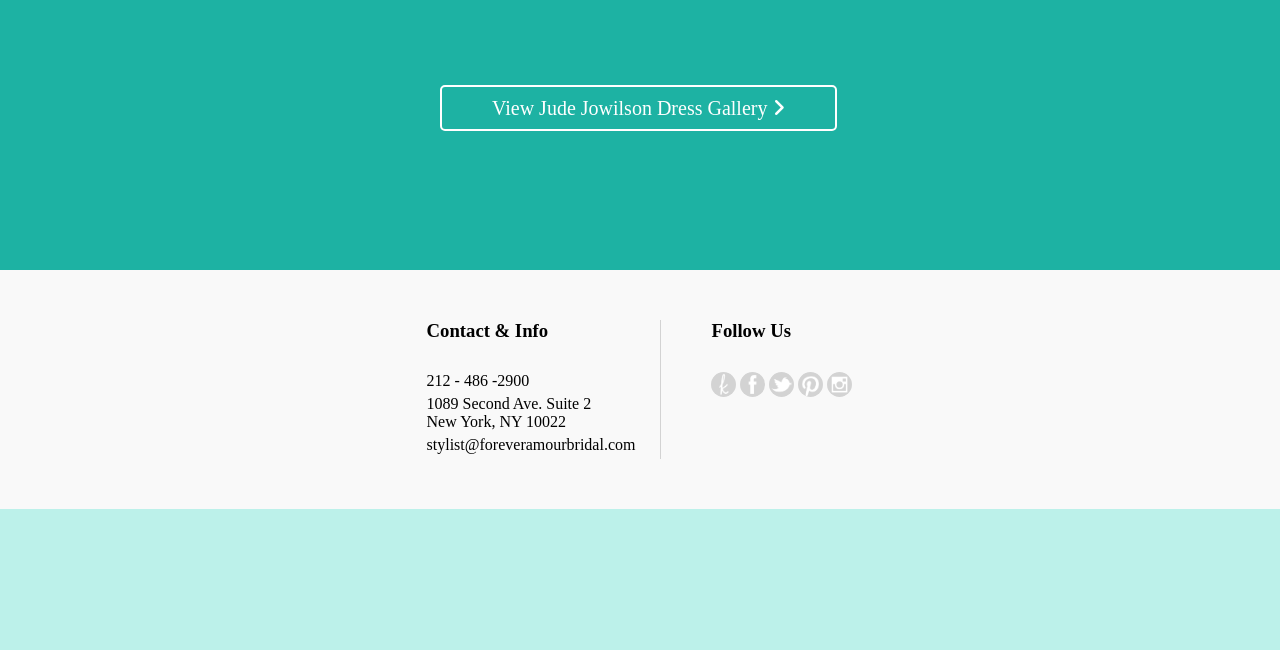
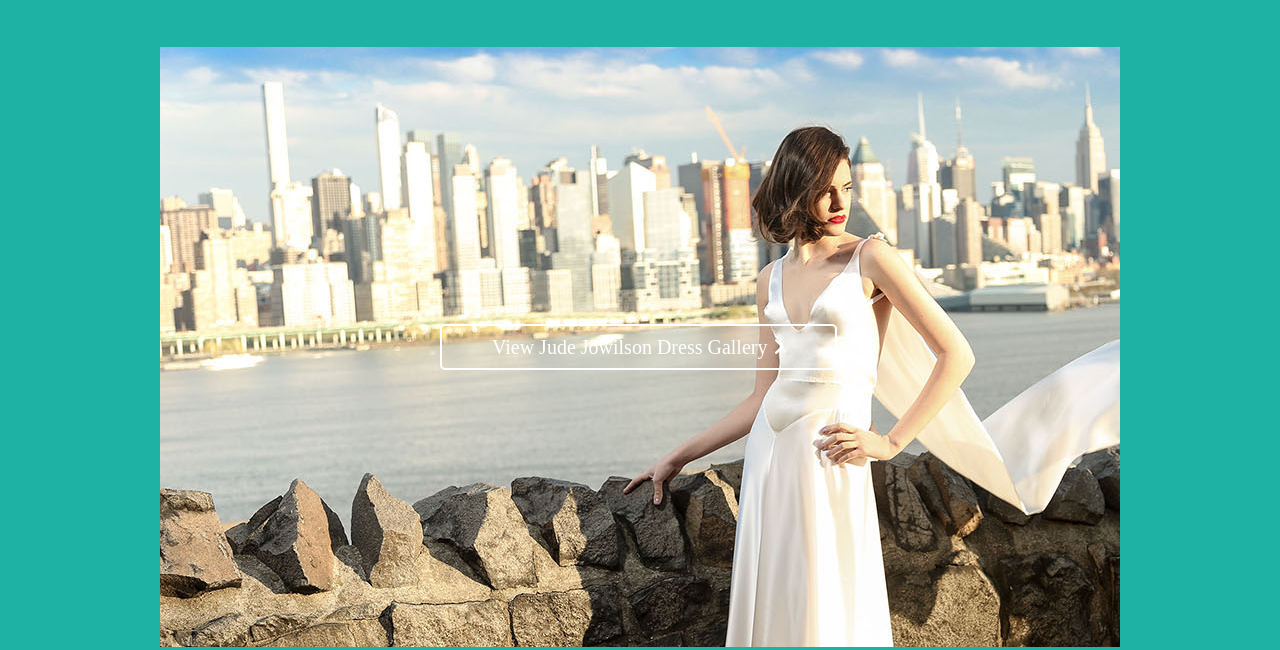
Before and after one commit to johnlovespi/foreveramourbridalNewSite, a plain HTML site: page custom.html in a window 1280 px wide. Shown: the part 1378-2028 px from the top of the page. Before the commit the page ends 1887 px from the top, so only its background shows below. Drawn offline with nearby package versions, Linux system fonts and the light colour scheme.

Commit message:
custon.html added background img to end of page

```diff
--- a/CSS/newCustomcss.css
+++ b/CSS/newCustomcss.css
@@ -166,21 +166,6 @@ h1, h2, h3, h4, h5, h6 {
 	margin-top: 70px;
 }
 
-.viewMore a {
-	font-size: 20px;
-	color: white;
-	border: 2px solid white;
-	border-radius: 5px;
-	text-decoration: none;
-	padding: 10px 50px;
-	border-radius: 5px;
-}
-.viewMore {
-	width: 400px;
-	margin: 0 auto;
-	margin-top: 100px;
-	margin-bottom: 100px;
-}
 .about p {
 	padding-right: 20px;
 	padding-bottom: 40px;
@@ -254,6 +239,26 @@ h1, h2, h3, h4, h5, h6 {
 	text-decoration: none;
 	color: rgba(23, 155, 137, 1);
 }
+.viewMoreContainer {
+	width: 80%;
+	margin: 0 auto;
+	height: 600px;
+	background-image: url(../Images/JudeBottomImg_FourthSize_Cropped.jpg);
+	position: relative;
+	margin-top: 50px;
+}
+.viewMore a {
+	font-size: 20px;
+	color: white;
+	border: 2px solid white;
+	border-radius: 5px;
+	text-decoration: none;
+	padding: 10px 50px;
+	border-radius: 5px;
+}
+.viewMore {
+	width: 400px;
+}
 .closeDesignerImageGallery {
     /*font-family: 'Playfair Display SC', serif;*/
     width: 30px;
--- a/JAVASCRIPT/newCustomjs.js
+++ b/JAVASCRIPT/newCustomjs.js
@@ -10,6 +10,12 @@ $(document).ready(function(){
 			position:'absolute',
 			left: ($('.contentContainer').width() - $('.content').outerWidth())/2,
 			// top: ($('.contentContainer').height() - $('.content').outerHeight())/2
+		});
+
+		$('.viewMore').css({
+			position:'absolute',
+			left: ($('.viewMoreContainer').width() - $('.viewMore').outerWidth())/2,
+			top: ($('.viewMoreContainer').height() - $('.viewMore').outerHeight())/2
 		});
 
 	});
--- a/custom.html
+++ b/custom.html
@@ -168,10 +168,12 @@ function googleTranslateElementInit() {
 		</div>
 		<div class="clear"></div>
 
-		<div class="viewMore" ng-click="ctrl.viewGallery(ctrl.designerName, ctrl.current_page, ctrl.yesJude)">
-			<a class="judeLink" href="#">
-				View Jude Jowilson Dress Gallery <i class="fa fa-angle-right" aria-hidden="true"></i>
-			</a>
+		<div class="viewMoreContainer">
+			<div class="viewMore" ng-click="ctrl.viewGallery(ctrl.designerName, ctrl.current_page, ctrl.yesJude)">
+				<a class="judeLink" href="#">
+					View Jude Jowilson Dress Gallery <i class="fa fa-angle-right" aria-hidden="true"></i>
+				</a>
+			</div>
 		</div>
 
 	</div><!-- close content -->
```
Also changed, not shown: Images/JudeBottomImg_FourthSize_Cropped.jpg (added).
